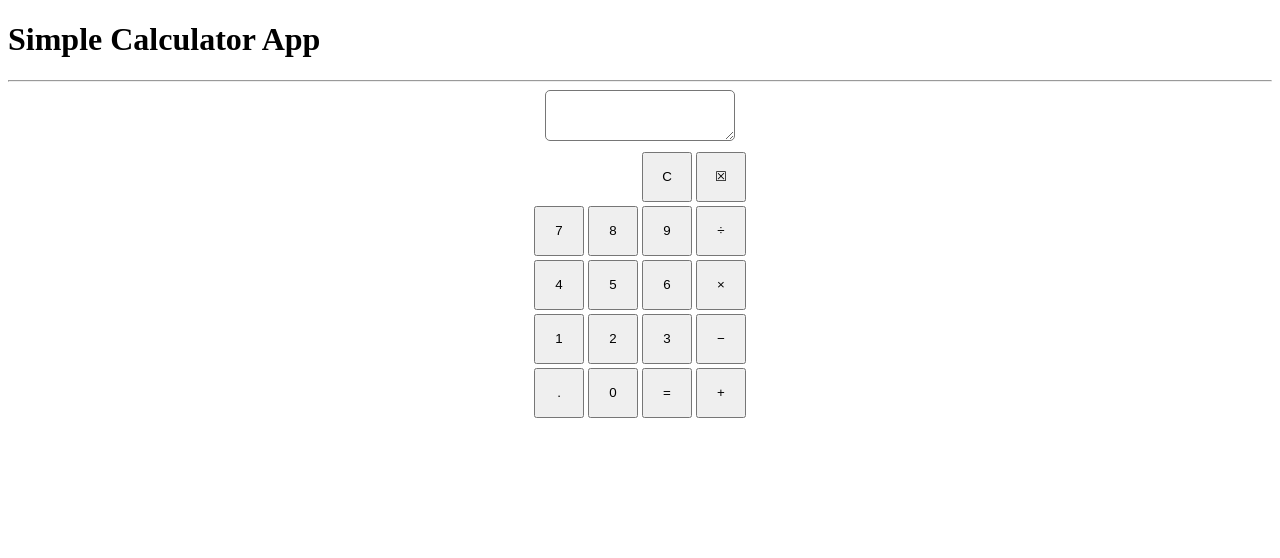
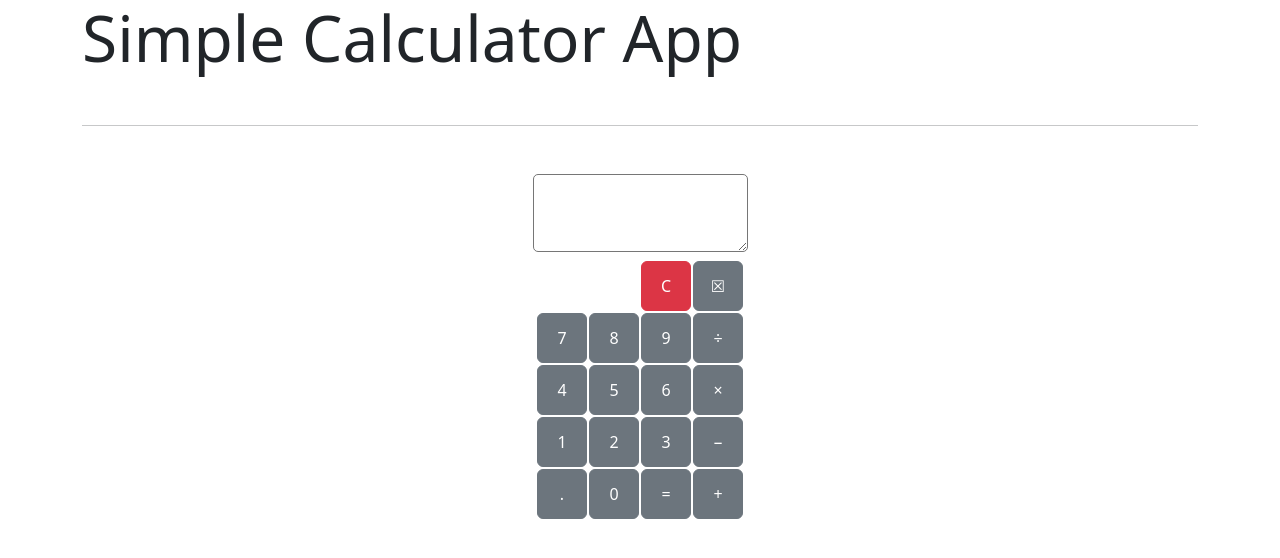
Before and after one commit to nutchoey/Simple-Django-Calculator, a Django app: page / in a window 1280 px wide. Shown: the top 558 px of the page. Run offline with Django 5.2, Linux system fonts and the light colour scheme; some libraries are stand-ins or nearby versions.

Commit message:
import jQuery

```diff
--- a/templates/index.html
+++ b/templates/index.html
@@ -5,14 +5,20 @@
     <meta charset="UTF-8">
     <meta name="viewport" content="width=device-width, initial-scale=1.0">
     <title>Calculator</title>
+    <!-- Bootstrap 5.3 (ล่าสุด) -->
+    <link href="https://cdn.jsdelivr.net/npm/bootstrap@5.3.3/dist/css/bootstrap.min.css" rel="stylesheet">
     <link href="{% static 'css/style.css'%}" rel="stylesheet">
+    <script src="https://code.jquery.com/jquery-3.2.1.min.js"
+    integrity="sha256-hwg4gsxgFZhOsEEamdOYGBf13FyQuiTwlAQgxVSNgt4="
+    crossorigin="anonymous">
+</script>
 </head>
 <body>
     <div class="container">
 		<div class="jumbotron">
 			<h1 class="display-3">Simple Calculator App</h1>
 
-			<hr class="my-4">
+			<hr class="my-5">
 		</div>
 
 
@@ -23,35 +29,35 @@
 				<td></td>
 				<td></td>
 				<td><button id="clrTxt" class="btn btn-danger">C</button></td>
-				<td><button id="del" class="btn btn-default">&#9746;</button></td>
+				<td><button id="del" class="btn btn-secondary">&#9746;</button></td>
 			</tr>
 
 			<tr>
-				<td><button id="num7" class="btn btn-default">7</button></td>
-				<td><button id="num8" class="btn btn-default">8</button></td>
-				<td><button id="num9" class="btn btn-default">9</button></td>
-				<td><button id="op3" class="btn btn-default">&div;</button></td>
+				<td><button id="num7" class="btn btn-secondary">7</button></td>
+				<td><button id="num8" class="btn btn-secondary">8</button></td>
+				<td><button id="num9" class="btn btn-secondary">9</button></td>
+				<td><button id="op3" class="btn btn-secondary">&div;</button></td>
 			</tr>
 
 			<tr>
-				<td><button id="num4" class="btn btn-default">4</button></td>
-				<td><button id="num5" class="btn btn-default">5</button></td>
-				<td><button id="num6" class="btn btn-default">6</button></td>
-				<td><button id="op2" class="btn btn-default">&times;</button></td>
+				<td><button id="num4" class="btn btn-secondary">4</button></td>
+				<td><button id="num5" class="btn btn-secondary">5</button></td>
+				<td><button id="num6" class="btn btn-secondary">6</button></td>
+				<td><button id="op2" class="btn btn-secondary">&times;</button></td>
 			</tr>
 
 			<tr>
-				<td><button id="num1" class="btn btn-default">1</button></td>
-				<td><button id="num2" class="btn btn-default">2</button></td>
-				<td><button id="num3" class="btn btn-default">3</button></td>
-				<td><button id="op1" class="btn btn-default">&minus;</button></td>
+				<td><button id="num1" class="btn btn-secondary">1</button></td>
+				<td><button id="num2" class="btn btn-secondary">2</button></td>
+				<td><button id="num3" class="btn btn-secondary">3</button></td>
+				<td><button id="op1" class="btn btn-secondary">&minus;</button></td>
 			</tr>
 
 			<tr>
-				<td><button id="decp" class="btn btn-default">.</button></td>
-				<td><button id="num0" class="btn btn-default">0</button></td>
-				<td><button id="eq" class="btn btn-default">=</button></td>
-				<td><button id="op0" class="btn btn-default">&plus;</button></td>
+				<td><button id="decp" class="btn btn-secondary">.</button></td>
+				<td><button id="num0" class="btn btn-secondary">0</button></td>
+				<td><button id="eq" class="btn btn-secondary">=</button></td>
+				<td><button id="op0" class="btn btn-secondary">&plus;</button></td>
 			</tr>
 		</table>
 	</div>
```
